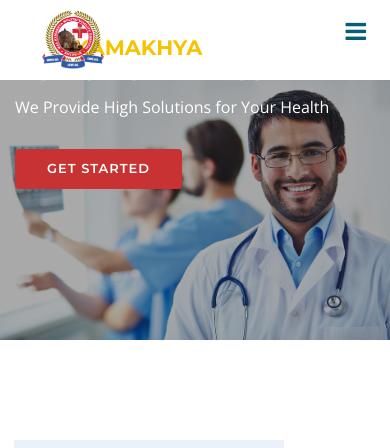
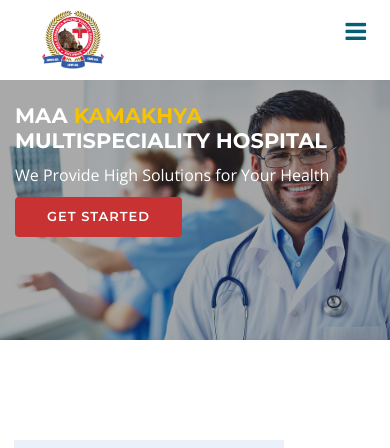
Before and after one commit to indaiexp/maakamakhya, a plain HTML site: page maakamakhya/index.html in a window 390 px wide. Shown: the top 448 px of the page. Drawn offline with nearby package versions, Linux system fonts and the light colour scheme; files whose address does not match are found by name.

Commit message:
First Cut

```diff
--- a/maakamakhya/css/style.css
+++ b/maakamakhya/css/style.css
@@ -1,5 +1,5 @@
 /*
-  Theme Name: PANKAJ
+  Theme Name: Indai
   Theme URL: https://bootstrapmade.com/pankaj-multipurpose-bootstrap-business-template/
   Author: BootstrapMade.com
   License: https://bootstrapmade.com/license/
@@ -1608,8 +1608,12 @@ h6 {
     text-align: left;
     padding-top: 15px;
     left: 0;
-    top: 5%;
+    top: 22%;
     width: 100%;
+  }
+
+  .banner-block p{
+    margin-bottom: 10px;
   }
 
   #intro .intro-info h2 {
```
